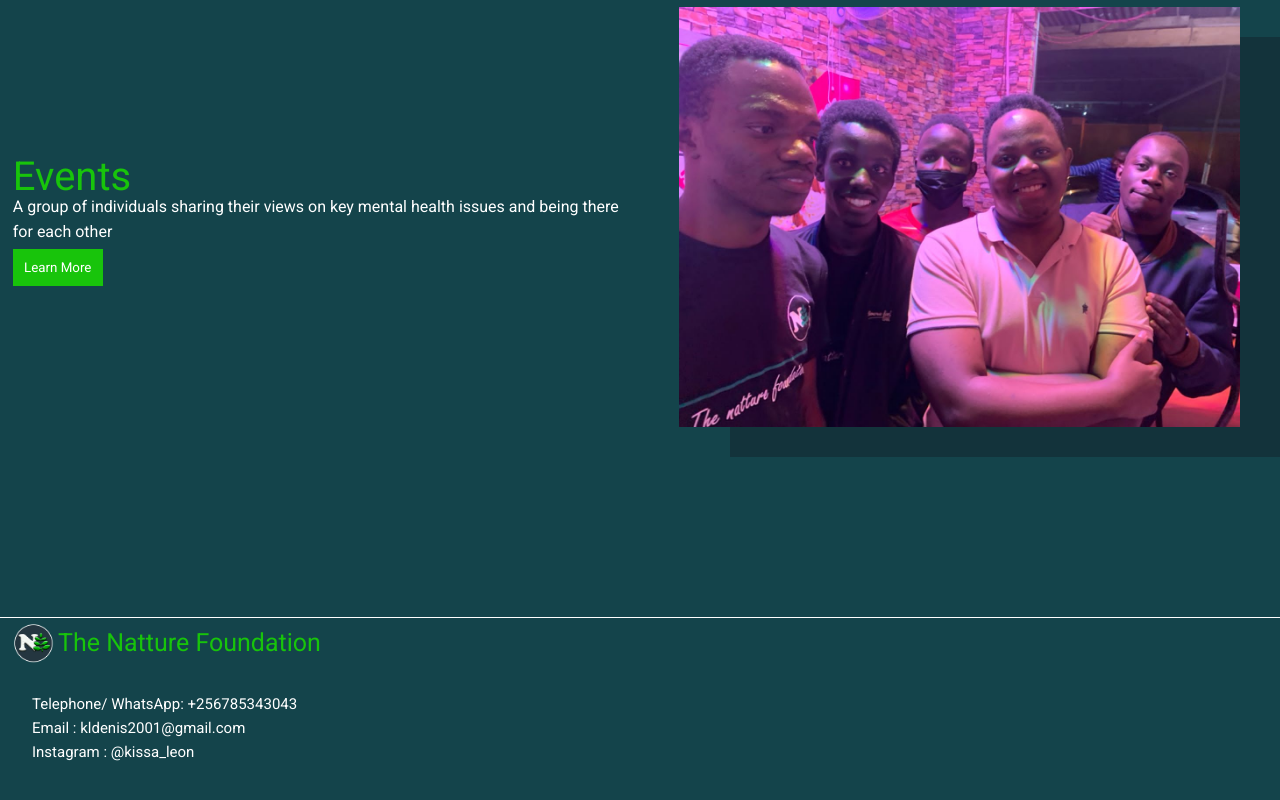
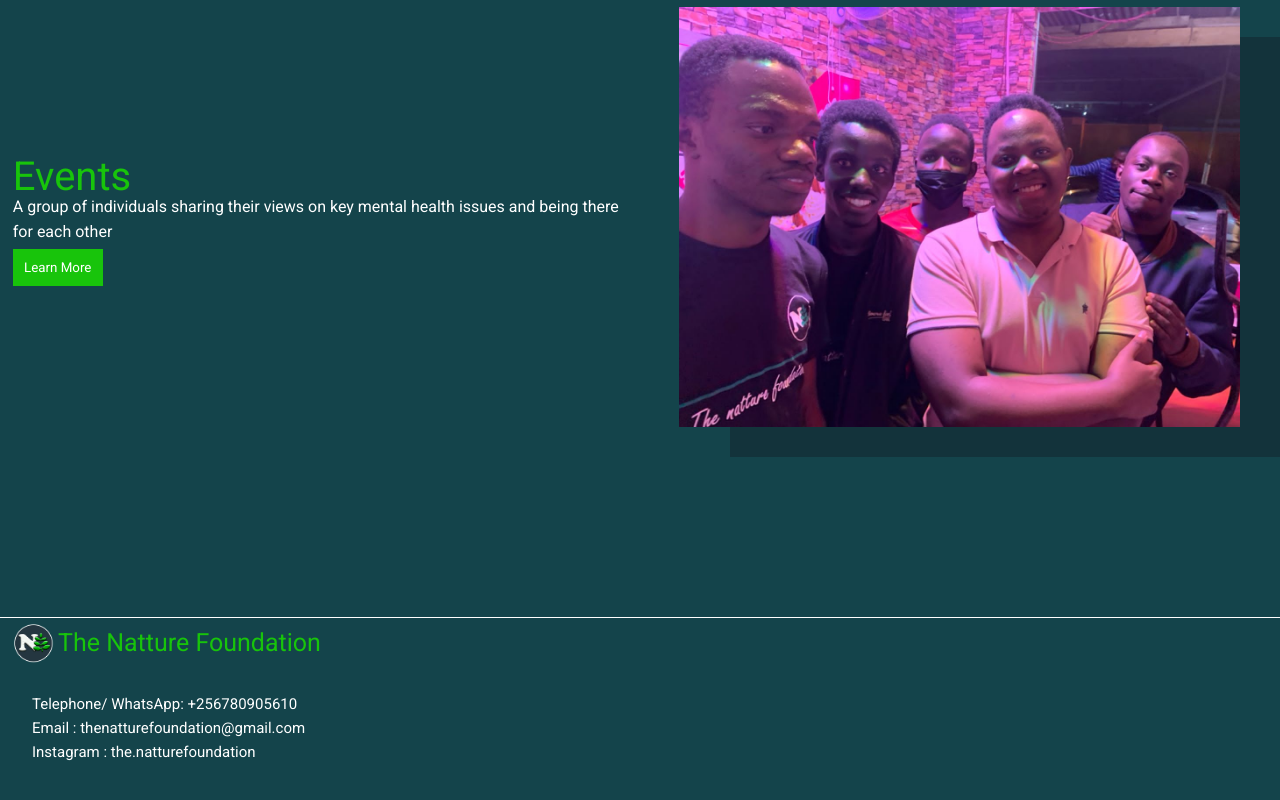
Before and after one commit to pykidev/natture-website, an Angular app: page / in a window 1280 px wide. Shown: the part 1837-2637 px from the top of the page. Built offline with nearby package versions, Linux system fonts and the light colour scheme.

Commit message:
Footer edited

```diff
--- a/src/app/footer/footer.component.html
+++ b/src/app/footer/footer.component.html
@@ -5,12 +5,12 @@
     </p>
     <br>
     <p>
-        Telephone/ WhatsApp: +256785343043
+        Telephone/ WhatsApp: +256780905610
     </p>
     <p>
-        Email : kldenis2001@gmail.com
+        Email : thenatturefoundation@gmail.com
     </p>
     <p>
-        Instagram : @kissa_leon
+        Instagram : the.natturefoundation
     </p>
 </div>
```
